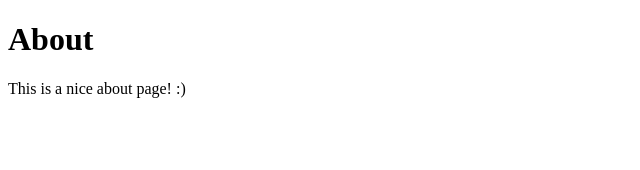
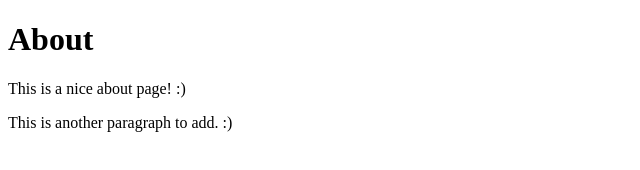
Before and after one commit to ThimiDohra/04.01-04.02.-CodePen.io, a plain HTML site: page about.html in a window 1280 px wide. Shown: the whole page, without its empty margins (0-640 px from the left). Drawn offline with Linux system fonts and the light colour scheme.

Commit message:
Added more details to the about page

```diff
--- a/about.html
+++ b/about.html
@@ -8,5 +8,6 @@
 <body>
     <h1> About</h1>
     <p> This is a nice about page! :) </p>
+    <p> This is another paragraph to add. :) </p>
 </body>
 </html>
```
